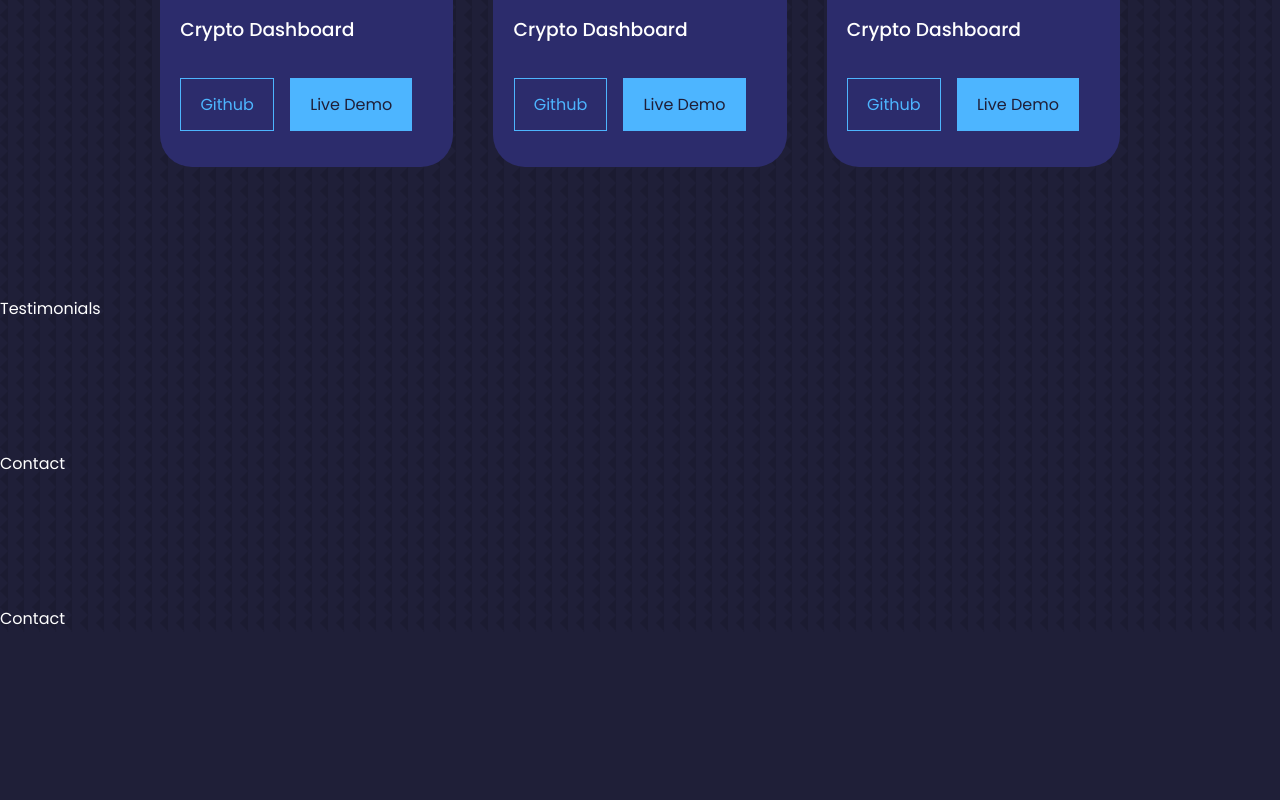
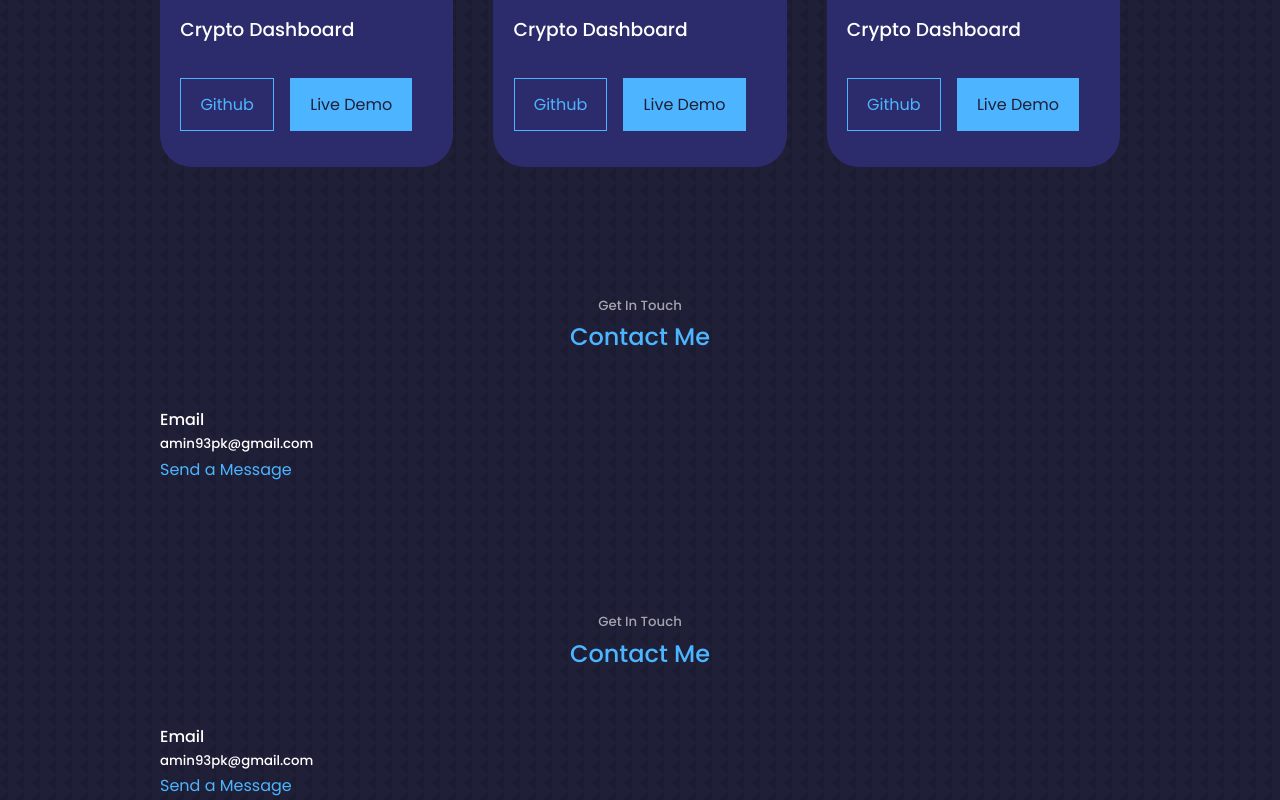
Before and after one commit to EngrAminullah/my-portfolio, a React (Create React App) app: page / in a window 1280 px wide. Shown: the part 3721-4521 px from the top of the page. Before the commit the page ends 4353 px from the top, so only its background shows below. Built offline with nearby package versions, Linux system fonts and the light colour scheme.

Commit message:
removes extra Component

```diff
--- a/src/App.jsx
+++ b/src/App.jsx
@@ -5,7 +5,6 @@
 import Experience from "./components/experience/Experience";
 import Services from "./components/services/Services";
 import Portfolio from "./components/portfolio/Portfolio";
-import Testimonials from "./components/testimonials/Testimonials";
 import Contact from "./components/contact/Contact";
 import Footer from "./components/contact/Contact";
 
@@ -18,7 +17,6 @@
       <Experience />
       <Services />
       <Portfolio />
-      <Testimonials />
       <Contact />
       <Footer />
     </>
--- a/src/components/contact/Contact.jsx
+++ b/src/components/contact/Contact.jsx
@@ -3,7 +3,24 @@
 import "./contact.css";
 
 const Contact = () => {
-  return <section id="contact">Contact</section>;
+  return <section id="contact">
+    <h5>Get In Touch</h5>
+    <h2>Contact Me</h2>
+
+    <div className="container contact___Container">
+      <div className="contact__option">
+        <article className="contact__option">
+          <h4>Email</h4>
+          <h5>amin93pk@gmail.com</h5>
+          <a href="mailto:amin93pk@gmail.com">Send a Message</a>
+        </article>
+      </div>
+
+      {/* End of Contact Option */}
+      <form action=""></form>
+    </div>
+
+  </section>;
 };
 
 export default Contact;
--- a/src/components/testimonials/Testimonials.jsx
+++ /dev/null
@@ -1,9 +0,0 @@
-import React from "react";
-
-import "./testimonials.css";
-
-const Testimonials = () => {
-  return <section id="testimonials">Testimonials</section>;
-};
-
-export default Testimonials;
```
Also changed, not shown: src/components/testimonials/testimonials.css (deleted).
